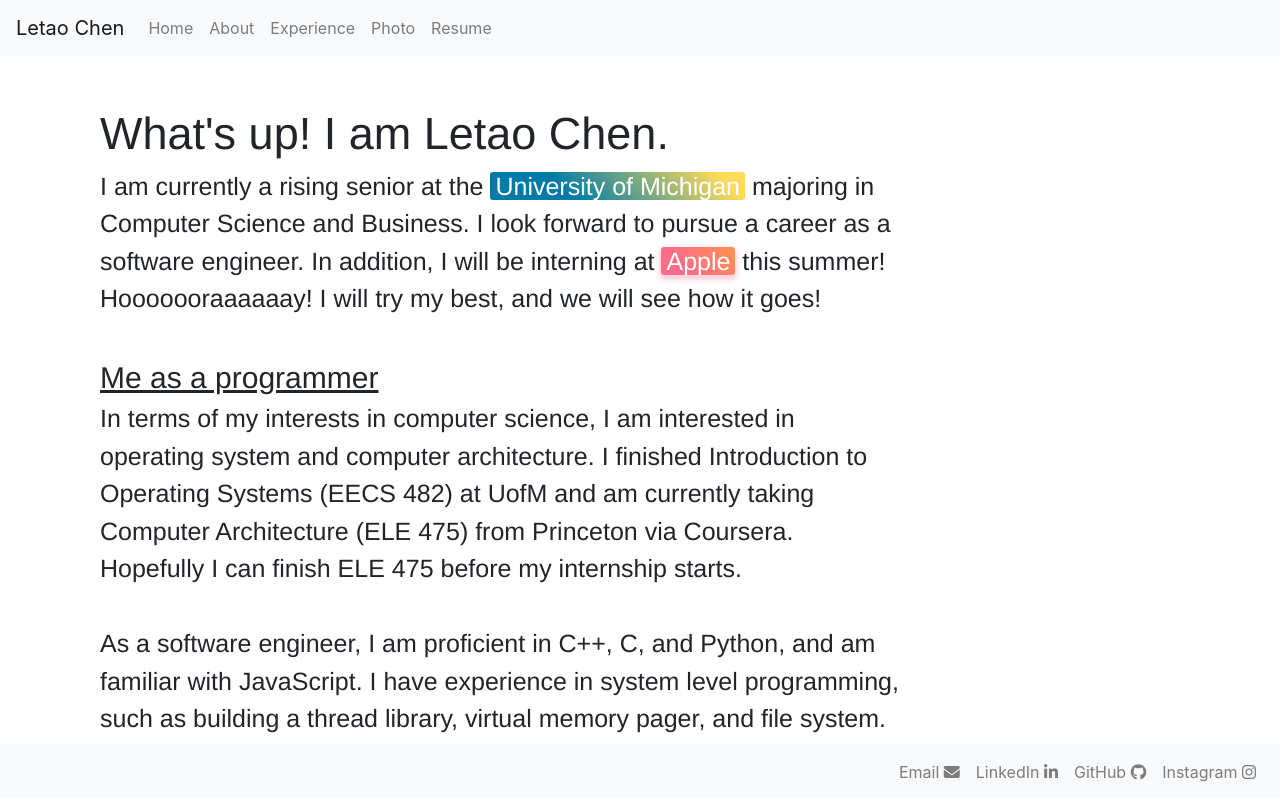
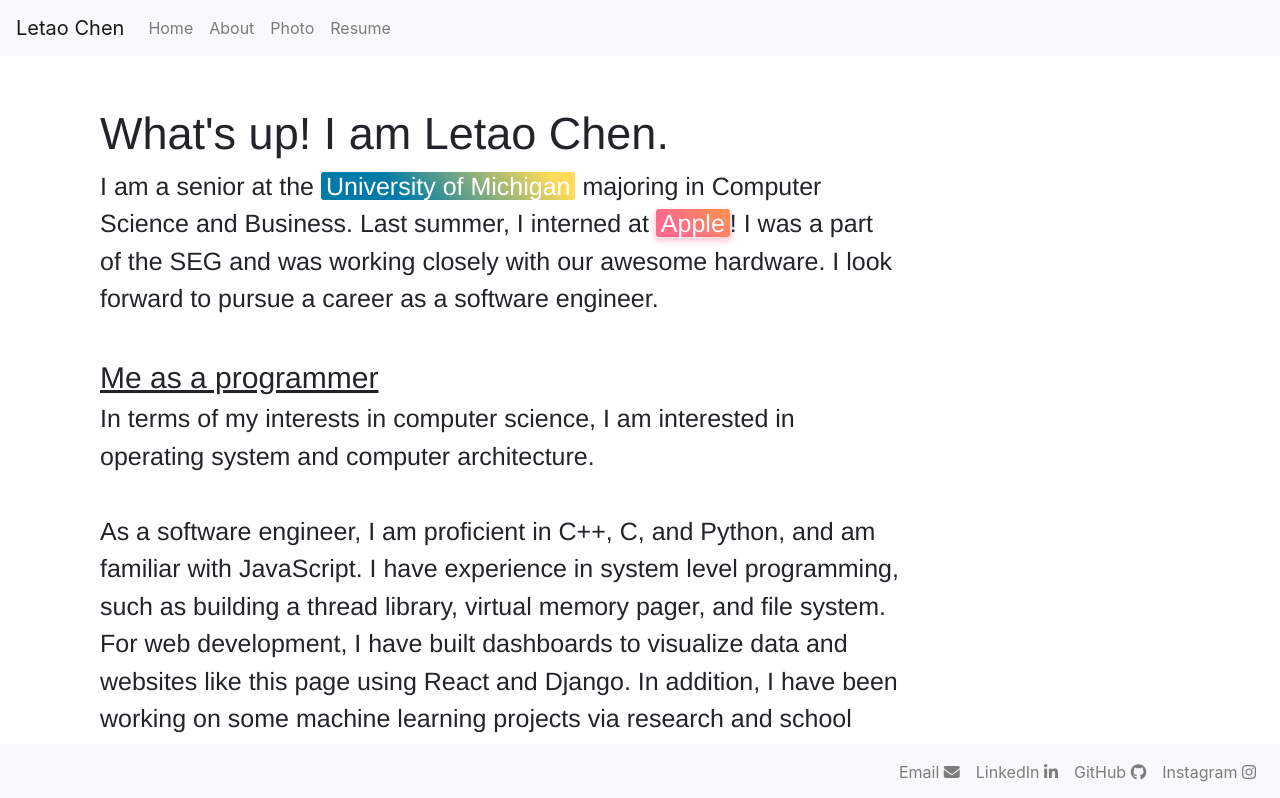
Before and after one commit to LetaoCh/lokto, a React (Create React App) app: page /#/about in a window 1280 px wide. Shown: the top 798 px of the page. Built offline with nearby package versions, Linux system fonts and the light colour scheme.

Commit message:
update page

```diff
--- a/src/components/navbar.jsx
+++ b/src/components/navbar.jsx
@@ -11,10 +11,9 @@ export default class NavBar extends Component {
           <Nav className="mr-auto">
             <Nav.Link href="/#/">Home</Nav.Link>
             <Nav.Link href="/#/about">About</Nav.Link>
-            <Nav.Link href="/#/experience">Experience</Nav.Link>
             <Nav.Link href="/#/photo">Photo</Nav.Link>
             <Nav.Link
-              href="https://drive.google.com/file/d/1DJQPZrm4v3E9V_TOQB0ixAloCXzpRV5O/view?usp=sharing"
+              href="https://drive.google.com/file/d/1Grr9UBIKYYcfTEhrdQ37n23G8SbZSZO0/view?usp=sharing"
               target="_blank">
               Resume
             </Nav.Link>
--- a/src/pages/AboutPage.jsx
+++ b/src/pages/AboutPage.jsx
@@ -82,22 +82,18 @@ class AboutPage extends React.Component {
               What's up! I am Letao Chen.
             </Text>
             <Text variant="normal">
-              I am currently a rising senior at the&nbsp;
+              I am a senior at the&nbsp;
               <Text variant="umkeywords">University of Michigan</Text> majoring
-              in Computer Science and Business. I look forward to pursue
-              a career as a software engineer. In addition, I will be
-              interning at <Text variant="applekeywords">Apple</Text>
-              &nbsp;this summer! Hooooooraaaaaay! I will try my best, and we
-              will see how it goes!<br />
+              in Computer Science and Business. Last summer, I interned at&nbsp;
+              <Text variant="applekeywords">Apple</Text>! I was a part of the
+              SEG and was working closely with our awesome hardware. I look forward to pursue
+              a career as a software engineer.<br />
               <br />
               <Text variant="subtitle" as="div">
                 Me as a programmer
               </Text>
               In terms of my interests in computer science, I am interested in
-              operating system and computer architecture. I finished Introduction
-              to Operating Systems (EECS 482) at UofM and am currently
-              taking Computer Architecture (ELE 475) from Princeton via Coursera.
-              Hopefully I can finish ELE 475 before my internship starts.<br />
+              operating system and computer architecture. <br />
               <br />
               As a software engineer, I am proficient in C++, C, and Python, and
               am familiar with JavaScript. I have experience in system level
--- a/src/pages/HomePage.jsx
+++ b/src/pages/HomePage.jsx
@@ -79,13 +79,13 @@ export default function HomePage() {
           bottom="19.1%"
           position="absolute">
           <Text variant="greeting" as="div">
-            Ciao! I am Letao.&nbsp;
+            Hi there! I am Letao.&nbsp;
           </Text>
           <Text variant="normal">
-            I am a&nbsp;
+            I am/was a&nbsp;
           </Text>
           <Text variant="keywords">
-            Software Engineer
+            Software Engineer at Apple
           </Text>
           <Text variant="normal">
             ,&nbsp;
```
Also changed, not shown: package.json (+8 -8 lines), 1 other file (tests, documents, lock files or other folders).
